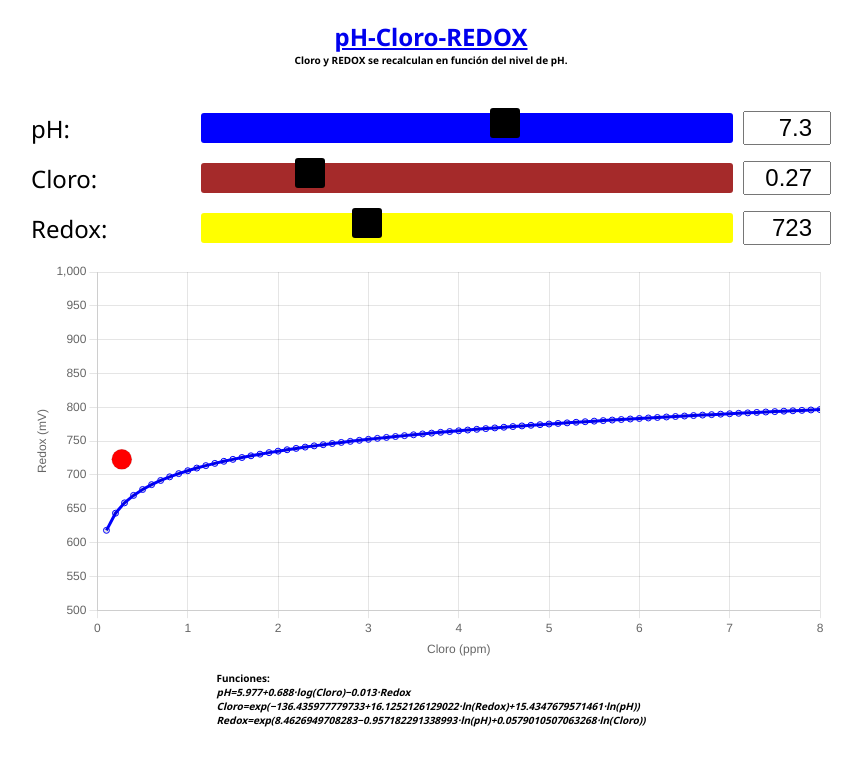
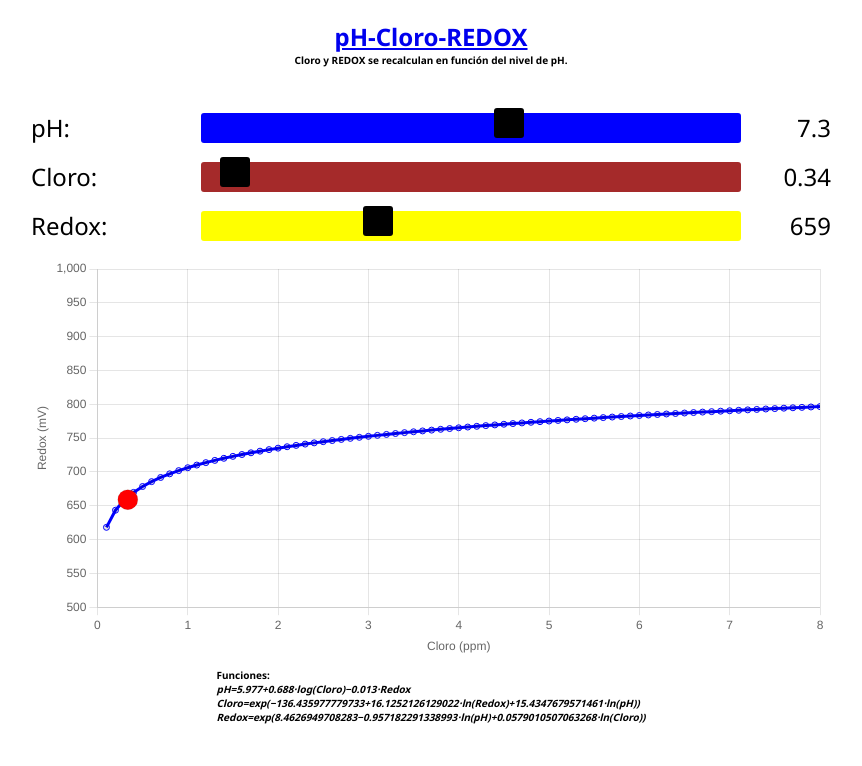
Before and after one commit to CarlosHIDROINGENIA/Cloro-pH-REDOX, a plain HTML site: page Cloro-pH-REDOX.html in a window 1280 px wide. Shown: the whole page, without its empty margins (209-1071 px from the left). Drawn offline with nearby package versions, Linux system fonts and the light colour scheme.

Commit message:
Update Cloro-pH-REDOX.html

```diff
--- a/Cloro-pH-REDOX.html
+++ b/Cloro-pH-REDOX.html
@@ -68,7 +68,7 @@
         .form-group input[type="range"]#redoxHanna::-webkit-slider-runnable-track {
             background: yellow;
         }
-        .form-group input[type="number"] {
+        .form-group output {
             width: 80px;
             font-size: 1.5em;
             text-align: right;
@@ -110,18 +110,18 @@
             <br><br>
             <div class="form-group">
                 <label for="phHanna">pH:</label>
-                <input type="range" id="phHanna" name="ph" min="5" max="9" step="0.1" value="7.3" oninput="syncInput('phHanna', 'phOutputHanna')" onchange="syncInput('phHanna', 'phOutputHanna')">
-                <input type="number" id="phOutputHanna" min="5" max="9" step="0.1" value="7.3" oninput="syncSlider('phOutputHanna', 'phHanna')">
+                <input type="range" id="phHanna" name="ph" min="5" max="9" step="0.1" value="7.3" oninput="updatePHHanna()" onchange="updatePHHanna()">
+                <output id="phOutputHanna">7.3</output>
             </div>
             <div class="form-group">
                 <label for="cloroHanna">Cloro:</label>
-                <input type="range" id="cloroHanna" name="cloro" min="0" max="8" step="0.1" value="1.5" oninput="syncInput('cloroHanna', 'cloroOutputHanna')" onchange="syncInput('cloroHanna', 'cloroOutputHanna')">
-                <input type="number" id="cloroOutputHanna" min="0" max="8" step="0.1" value="1.5" oninput="syncSlider('cloroOutputHanna', 'cloroHanna')">
+                <input type="range" id="cloroHanna" name="cloro" min="0" max="8" step="0.1" value="1.5" oninput="updateCloroHanna()" onchange="updateCloroHanna()">
+                <output id="cloroOutputHanna">1.5</output>
             </div>
             <div class="form-group">
                 <label for="redoxHanna">Redox:</label>
-                <input type="range" id="redoxHanna" name="redox" min="500" max="1000" step="1" value="650" oninput="syncInput('redoxHanna', 'redoxOutputHanna')" onchange="syncInput('redoxHanna', 'redoxOutputHanna')">
-                <input type="number" id="redoxOutputHanna" min="500" max="1000" step="1" value="650" oninput="syncSlider('redoxOutputHanna', 'redoxHanna')">
+                <input type="range" id="redoxHanna" name="redox" min="500" max="1000" step="1" value="650" oninput="updateRedoxHanna()" onchange="updateRedoxHanna()">
+                <output id="redoxOutputHanna">650</output>
             </div>
         </div>
         <div class="chart-container">
@@ -184,36 +184,43 @@
             }
         });
 
-        function syncInput(sliderId, inputId) {
-            const slider = document.getElementById(sliderId);
-            const input = document.getElementById(inputId);
-            input.value = parseFloat(slider.value).toFixed(1); // Asegurar que el valor tenga un decimal
-            updateValues();
+        function updatePHHanna() {
+            const ph = parseFloat(document.getElementById('phHanna').value);
+            const redox = parseFloat(document.getElementById('redoxHanna').value);
+            const calculatedCloro = calculateCloroHanna(ph, redox);
+            document.getElementById('phOutputHanna').textContent = ph.toFixed(1);
+
+            // Update cloro slider and output
+            document.getElementById('cloroHanna').value = calculatedCloro.toFixed(2);
+            document.getElementById('cloroOutputHanna').textContent = calculatedCloro.toFixed(2);
+
+            updateChartHanna(calculatedCloro, redox, ph);
         }
 
-        function syncSlider(inputId, sliderId) {
-            const input = document.getElementById(inputId);
-            const slider = document.getElementById(sliderId);
-            if (!isNaN(input.value) && input.value !== "") {
-                slider.value = parseFloat(input.value).toFixed(1); // Asegurar que el valor tenga un decimal
-                updateValues();
-            }
+        function updateCloroHanna() {
+            const ph = parseFloat(document.getElementById('phHanna').value);
+            const cloro = parseFloat(document.getElementById('cloroHanna').value);
+            const calculatedRedox = calculateRedoxHanna(cloro, ph);
+            document.getElementById('cloroOutputHanna').textContent = cloro.toFixed(1);
+
+            // Update redox slider and output
+            document.getElementById('redoxHanna').value = calculatedRedox.toFixed(0);
+            document.getElementById('redoxOutputHanna').textContent = calculatedRedox.toFixed(0);
+
+            updateChartHanna(cloro, calculatedRedox, ph);
         }
 
-        function updateValues() {
+        function updateRedoxHanna() {
             const ph = parseFloat(document.getElementById('phHanna').value);
-            const cloro = parseFloat(document.getElementById('cloroHanna').value);
             const redox = parseFloat(document.getElementById('redoxHanna').value);
+            const calculatedCloro = calculateCloroHanna(ph, redox);
+            document.getElementById('redoxOutputHanna').textContent = redox.toFixed(0);
 
-            // Recalcular valores basados en el modelo Hanna
-            const calculatedCloro = calculateCloroHanna(ph, redox);
-            const calculatedRedox = calculateRedoxHanna(cloro, ph);
+            // Update cloro slider and output
+            document.getElementById('cloroHanna').value = calculatedCloro.toFixed(2);
+            document.getElementById('cloroOutputHanna').textContent = calculatedCloro.toFixed(2);
 
-            document.getElementById('phOutputHanna').value = ph.toFixed(1);
-            document.getElementById('cloroOutputHanna').value = calculatedCloro.toFixed(2);
-            document.getElementById('redoxOutputHanna').value = calculatedRedox.toFixed(0);
-
-            updateChartHanna(calculatedCloro, calculatedRedox, ph);
+            updateChartHanna(calculatedCloro, redox, ph);
         }
 
         function calculateCloroHanna(ph, redox) {
@@ -239,7 +246,9 @@
         }
 
         // Inicializar valores
-        updateValues();
+        updatePHHanna();
+        updateCloroHanna();
+        updateRedoxHanna();
     </script>
 </body>
 </html>
```
